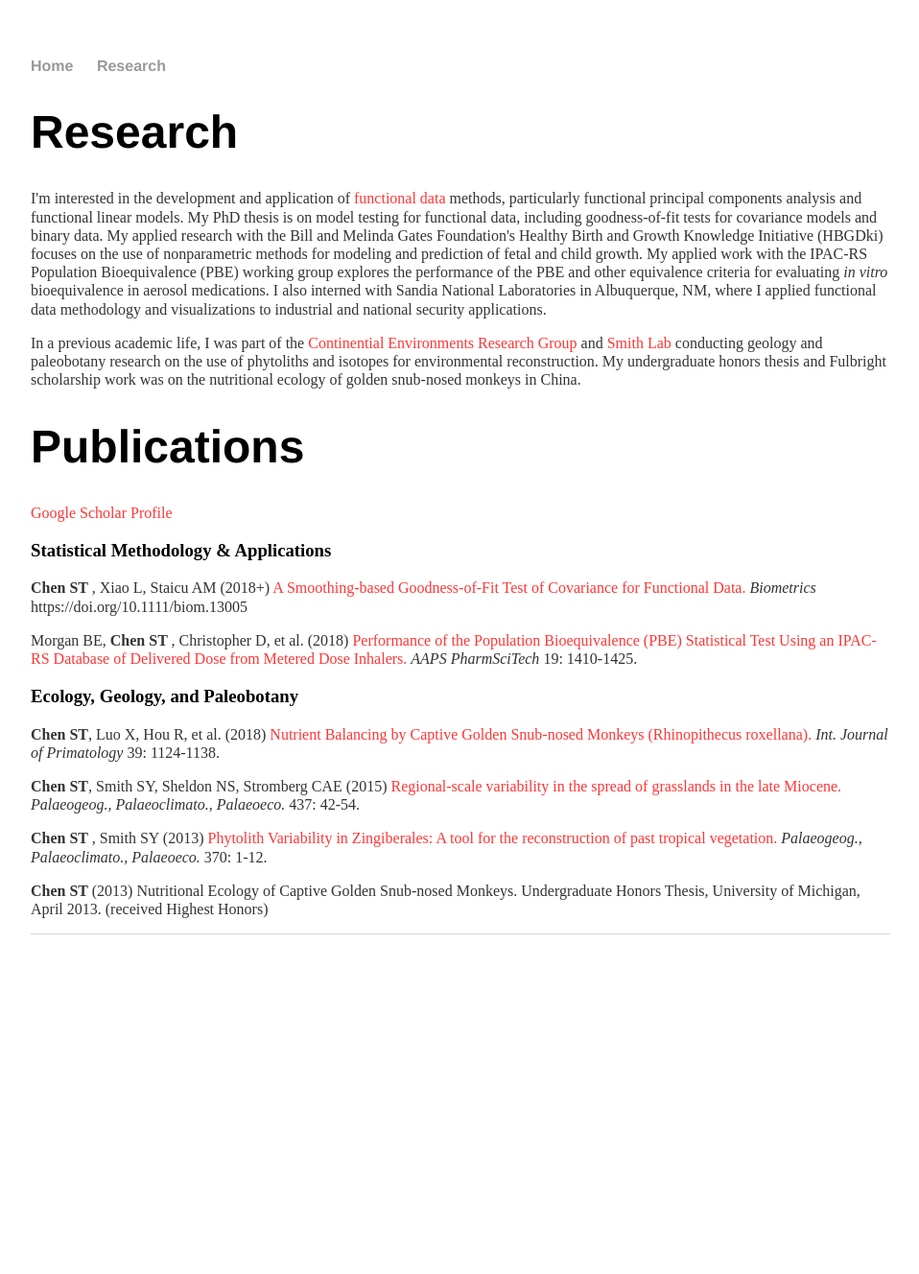
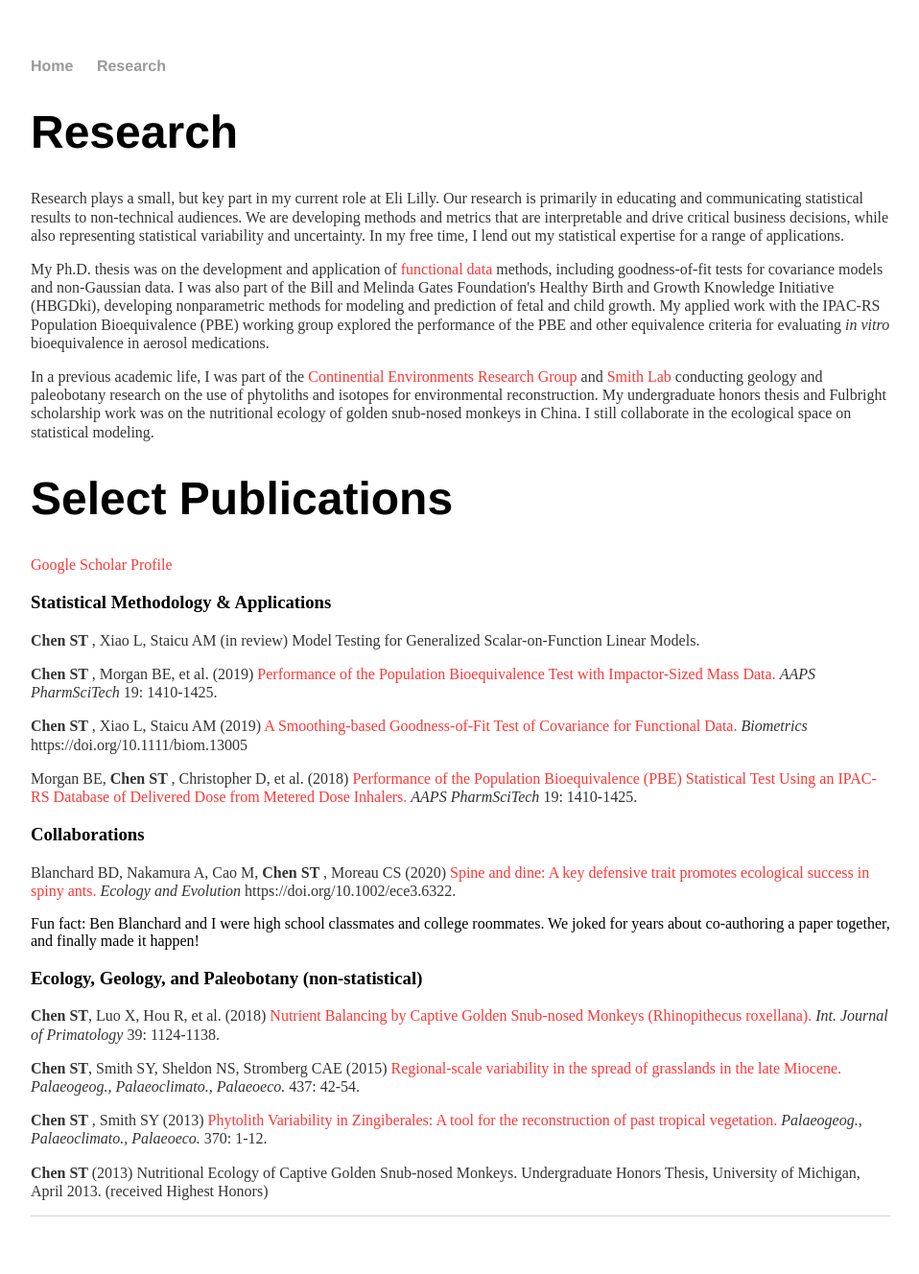
Before and after one commit to stchen3/stchen3.github.io, a Jekyll site: the page built from research/index.html, in a window 1280 px wide. Shown: the whole page at 96% size, without its empty margins (160-1118 px from the left). Built offline with Jekyll 4.4.1, drawn with Linux system fonts in a browser that asks for light colours; before the commit the page ends 1034 px from its top, so only the background shows below that.

Commit message:
Update index.html

```diff
--- a/research/index.html
+++ b/research/index.html
@@ -5,27 +5,43 @@ title: Research
 <div class="blurb">
 	<h1>Research</h1>
 
-	<p> I'm interested in the development and application of
-	<a href="https://functionaldata.wordpress.ncsu.edu/" target="blank"><font color=#FF3636>functional data</font></a> methods, particularly functional principal
-	components analysis and functional linear models. My PhD thesis is on model testing for functional data, including goodness-of-fit tests for covariance models and binary data.
-	My applied research with the Bill and Melinda Gates Foundation's Healthy Birth and Growth Knowledge Initiative (HBGDki)
-	focuses on the use of nonparametric methods for modeling and prediction of fetal and child growth.
-	My applied work with the IPAC-RS Population Bioequivalence (PBE) working group explores the performance of
+	<p> Research plays a small, but key part in my current role at Eli Lilly. Our research is primarily in educating and communicating
+		statistical results to non-technical audiences. We are developing methods and metrics that are interpretable and drive
+		critical business decisions, while also representing statistical variability and uncertainty. In my free time,
+		I lend out my statistical expertise for a range of applications.
+
+	<p> My Ph.D. thesis was on the development and application of
+	<a href="https://functionaldata.wordpress.ncsu.edu/" target="blank"><font color=#FF3636>functional data</font></a> methods,
+		including goodness-of-fit tests for covariance models and non-Gaussian data.
+		I was also part of the Bill and Melinda Gates Foundation's Healthy Birth and Growth Knowledge Initiative (HBGDki),
+		developing nonparametric methods for modeling and prediction of fetal and child growth.
+	My applied work with the IPAC-RS Population Bioequivalence (PBE) working group explored the performance of
 	the PBE and other equivalence criteria for evaluating <i> in vitro </i> bioequivalence in aerosol medications.
-	I also interned with Sandia National Laboratories in Albuquerque, NM, where I applied functional data methodology
-	and visualizations to industrial and national security applications.
+	</p>
+
 	<p> In a previous academic life, I was part of the <a href="https://sites.lsa.umich.edu/nsheldon/" target="blank"><font color=#FF3636>Continential Environments Research Group</font></a>
 	and <a href="https://sites.lsa.umich.edu/sysmith-lab/" target="blank"><font color=#FF3636>Smith Lab</font></a> conducting geology and paleobotany research on the use of phytoliths and isotopes
 	for environmental reconstruction. My undergraduate honors thesis and Fulbright scholarship work was on the nutritional
-	ecology of golden snub-nosed monkeys in China.
+	ecology of golden snub-nosed monkeys in China. I still collaborate in the ecological space on statistical modeling.
 	</p>
 
-	<h1> Publications </h1>
+	<h1> Select Publications </h1>
 	<p> <a href="https://scholar.google.com/citations?user=K9E1yooAAAAJ&hl=en" target="blank"><font color=#FF3636>Google Scholar Profile</font></a>
 	</p>
 
 	<h3> Statistical Methodology & Applications </h3>
-	<p> <b> Chen ST </b>, Xiao L, Staicu AM (2018+)
+
+	<p> <b> Chen ST </b>, Xiao L, Staicu AM (in review)
+	Model Testing for Generalized Scalar-on-Function Linear Models.
+	</p>
+
+	<p> <b> Chen ST </b>, Morgan BE, et al. (2019)
+	<a href="https://link.springer.com/article/10.1208/s12249-019-1507-8" target="blank"><font color=#FF3636>Performance of the Population Bioequivalence Test with
+Impactor-Sized Mass Data.</font></a>
+	<i> AAPS PharmSciTech </i> 19: 1410-1425.
+	</p>
+
+	<p> <b> Chen ST </b>, Xiao L, Staicu AM (2019)
 	<a href="https://onlinelibrary.wiley.com/doi/abs/10.1111/biom.13005" target="blank"><font color=#FF3636>A Smoothing-based Goodness-of-Fit Test of Covariance for Functional Data.</font></a>
 	<i> Biometrics</i> https://doi.org/10.1111/biom.13005
 	</p>
@@ -35,7 +51,18 @@ title: Research
 	<i> AAPS PharmSciTech </i> 19: 1410-1425.
 	</p>
 
-	<h3> Ecology, Geology, and Paleobotany </h3>
+
+	<h3> Collaborations </h3>
+	<p> Blanchard BD, Nakamura A, Cao M, <b> Chen ST </b>, Moreau CS (2020)
+	<a href="https://onlinelibrary.wiley.com/doi/full/10.1002/ece3.6322" target="blank"><font color=#FF3636>Spine and dine: A key defensive trait promotes ecological success in spiny ants.</font></a>
+	<i> Ecology and Evolution </i> https://doi.org/10.1002/ece3.6322.
+	</p>
+	Fun fact: Ben Blanchard and I were high school classmates and college roommates.
+	We joked for years about co-authoring a paper together, and finally made it happen!
+
+
+
+	<h3> Ecology, Geology, and Paleobotany (non-statistical) </h3>
 	<p> <b> Chen ST</b>, Luo X, Hou R, et al. (2018)
 	<a href="https://link.springer.com/article/10.1007/s10764-018-0070-6" target="blank"><font color=#FF3636>Nutrient Balancing by Captive Golden Snub-nosed Monkeys (Rhinopithecus roxellana).</font></a>
 	<i> Int. Journal of Primatology </i> 39: 1124-1138.
```
